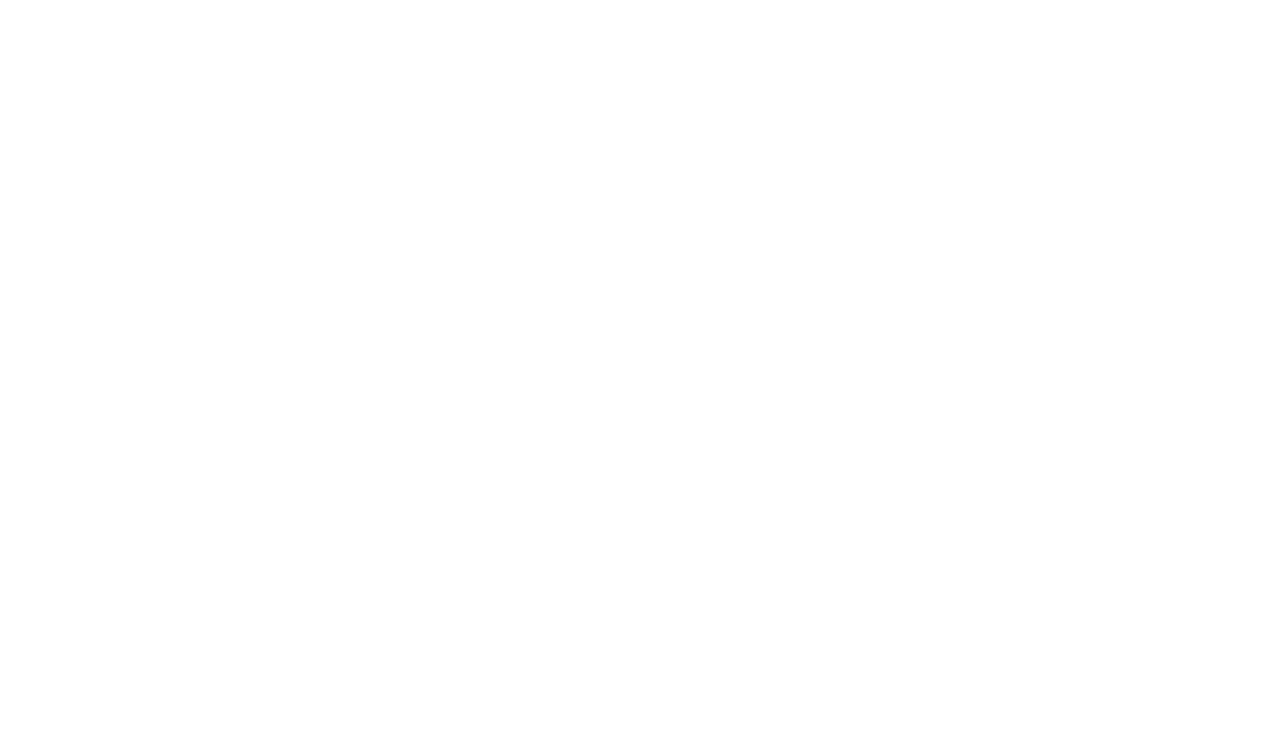
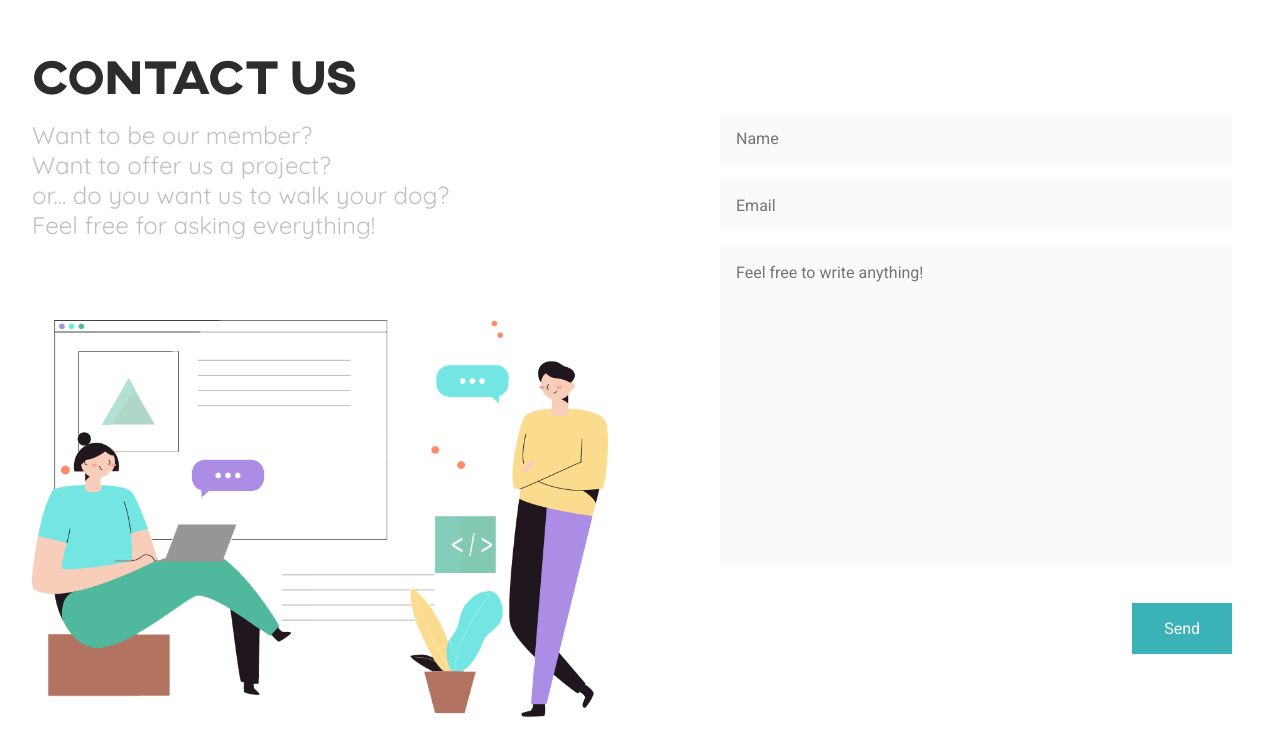
Before and after one commit to Lucky-pear/luckypear-landing, a React (Create React App) app: page / in a window 1280 px wide. Shown: the part 1299-2054 px from the top of the page. Before the commit the page ends 1281 px from the top, so only its background shows below. Built offline with nearby package versions, Linux system fonts and the light colour scheme.

Commit message:
feat: Add contact section

```diff
--- a/src/assets/images/index.ts
+++ b/src/assets/images/index.ts
@@ -1,4 +1,5 @@
 const images = {
-  aboutBG: require("./main/about.png")
+  aboutBG: require("./main/about.png"),
+  contactBG: require("./main/contact.png"),
 }
 export default images;
--- /dev/null
+++ b/src/components/form/ContactForm.tsx
@@ -0,0 +1,41 @@
+
+import React from 'react';
+import styled from 'styled-components'
+import { FormInput } from './FormInput';
+import { emailRules } from '../../utils/rules';
+import { ColorButton } from '../buttons/ColorButton';
+
+export interface FormProps {
+  onSubmit?: () => void,
+}
+
+const Wrapper = styled.form`
+  padding: 1rem;
+  width: 100%;
+`;
+const ButtonWrapper = styled.div`
+  float: right;
+  margin-top: 1rem;
+`;
+
+export const ContactForm: React.FC<FormProps> = (props) => {
+  const {
+    onSubmit
+  } = props;
+
+  return (
+    <Wrapper
+      {...props}
+      onSubmit={onSubmit}
+    >
+      <FormInput placeholder="Name"/>
+      <FormInput placeholder="Email" rule={emailRules}/>
+      <FormInput placeholder="Feel free to write anything!" multiline/>
+      <ButtonWrapper>
+        <ColorButton>
+          Send
+        </ColorButton>
+      </ButtonWrapper>
+    </Wrapper>
+  )
+}
--- /dev/null
+++ b/src/components/form/FormInput.tsx
@@ -0,0 +1,73 @@
+
+import React, { useState, useEffect } from 'react';
+import styled from 'styled-components'
+import { Colors } from '../../styles/colors';
+import { RuleType } from '../../utils/rules';
+
+interface FormType extends React.HTMLAttributes<HTMLInputElement | HTMLTextAreaElement> {
+  multiline?: boolean,
+  rule?: (value: string) => RuleType
+}
+
+const Wrapper = styled.div`
+  position: relative;
+  margin-bottom: 1rem;
+`;
+const Input = styled.input`
+  width: 100%;
+  padding: 1rem;
+  background-color: ${Colors.lightGrey};
+`;
+const TextArea = styled.textarea`
+  width: 100%;
+  padding: 1rem;
+  height: 20rem;
+  background-color: ${Colors.lightGrey};
+`;
+const ErrorMessage = styled.div`
+  margin-top: 4px;
+  margin-left: 6px;
+  font-size: 12px;
+  color: ${Colors.alert};
+`;
+
+
+export const FormInput: React.FC<FormType> = (props) => {
+  const {
+    multiline,
+    rule,
+    onChange
+  } = props;
+
+  const [value, setValue] = useState("");
+  const [ruleResult, setRuleResult] = useState<RuleType>({ valid: true, message: '' })
+
+  useEffect(() => {
+    if (rule && value) {
+      setRuleResult(rule(value));
+    }
+  }, [rule, value]);
+
+  const _onChange = (e: React.FormEvent<HTMLInputElement | HTMLTextAreaElement>) => {
+    setValue(e.currentTarget.value);
+    if (onChange)
+      onChange(e);
+  };
+
+  return (
+    <Wrapper>
+      {multiline ?
+        <TextArea
+          {...props}
+          onChange={_onChange}
+        />
+        :
+        <Input
+          {...props}
+          onChange={_onChange}
+        />
+      }
+      {!ruleResult.valid && <ErrorMessage>{ruleResult.message}</ErrorMessage>}
+    </Wrapper>
+  )
+}
--- a/src/components/header/Header.tsx
+++ b/src/components/header/Header.tsx
@@ -1,6 +1,6 @@
 import React from 'react';
 import styled from 'styled-components';
-import { Colors } from '../../styles/colors';
+import { Colors, Shadows } from '../../styles/colors';
 import { FontFamily } from '../../styles/fonts';
 
 const HEADER_HEIGHT = 80;
@@ -11,7 +11,10 @@ const HeightManager = styled.div`
   height: ${HEADER_HEIGHT}px !important;
 `;
 const ContentWrapper = styled.header`
-  position: absolute;
+  position: fixed;
+  z-index: 100;
+  background-color: ${Colors.white};
+  /* box-shadow: ${Shadows.underShadow}; */
   height: ${HEADER_HEIGHT}px !important;
   left: 0px !important;
   width: 100% !important;
--- a/src/components/main/Main.tsx
+++ b/src/components/main/Main.tsx
@@ -2,6 +2,7 @@ import React from 'react';
 import About from '../sections/About';
 import styled from 'styled-components';
 import WorksContainer from '../sections/WorksContainer';
+import Contact from '../sections/Contact';
 
 const Wrapper = styled.main`
 `;
@@ -11,6 +12,7 @@ const Main: React.FC = () => {
     <Wrapper>
       <About />
       <WorksContainer />
+      <Contact />
     </Wrapper>
   );
 }
--- a/src/components/sections/About.tsx
+++ b/src/components/sections/About.tsx
@@ -8,7 +8,6 @@ import { ColorButton } from '../buttons/ColorButton';
 const Wrapper = styled.div`
   display: flex;
   align-items: center;
-  position: relative;
   padding: 4rem 2rem;
 `;
 const InfoWrapper = styled.div`
--- /dev/null
+++ b/src/components/sections/Contact.tsx
@@ -0,0 +1,61 @@
+import React from 'react';
+import styled from 'styled-components';
+import { FontFamily } from '../../styles/fonts';
+import { Colors } from '../../styles/colors';
+import images from '../../assets/images';
+import { ContactForm } from '../form/ContactForm';
+
+const Wrapper = styled.div`
+  display: flex;
+  padding: 4rem 2rem;
+`;
+const Title = styled.div`
+  font-family: ${FontFamily.Axis};
+  font-size: 48px;
+  color: ${Colors.darkGrey};
+  margin-bottom: 1rem;
+`;
+const Subtitle = styled.div`
+  font-family: ${FontFamily.Quicksand};
+  font-size: 24px;
+  margin-bottom: 5rem;
+  color: ${Colors.grey};
+`;
+const FormWrapper = styled.div`
+  flex: 1;
+  margin-left: 4rem;
+  display: flex;
+  align-items: center;
+`;
+const LeftWrapper = styled.div`
+  max-width: 50%;
+  flex-grow: 1;
+`;
+const Background = styled.img`
+  width: 100%;
+  padding-right: 2rem;
+`;
+
+const Contact: React.FC = () => {
+  return (
+    <Wrapper>
+      <LeftWrapper>
+        <Title>
+            Contact us
+          </Title>
+          <Subtitle>
+            Want to be our member?<br />
+            Want to offer us a project?<br />
+            or... do you want us to walk your dog?<br />
+            Feel free for asking everything!
+          </Subtitle>
+        <Background src={images.contactBG} />
+      </LeftWrapper>
+      <FormWrapper>
+        <ContactForm />
+      </FormWrapper>
+    </Wrapper>
+  );
+}
+
+export default Contact;
--- a/src/styles/colors.ts
+++ b/src/styles/colors.ts
@@ -6,6 +6,8 @@ export enum Colors {
   grey = "#C0C0C0",
   lightGrey = "#fafafa",
 
+  alert = '#e02020',
+
   white = '#ffffff',
   transparent = 'transparent',
 }
--- a/src/styles/globalStyles.ts
+++ b/src/styles/globalStyles.ts
@@ -18,4 +18,17 @@ export default createGlobalStyle`
     margin: 0;
     overflow-x: hidden;
   }
+
+  textarea, input {
+    border: none;
+    outline: none;
+    resize: none;
+  }
+  input:-webkit-autofill,
+  input:-webkit-autofill:hover,
+  input:-webkit-autofill:focus,
+  input:-webkit-autofill:active  {
+    /* box-shadow: 0 0 0 30px white inset; */
+    transition: background-color 5000s ease-in-out 0s;
+  }
 `
--- /dev/null
+++ b/src/utils/rules.ts
@@ -0,0 +1,13 @@
+export type RuleType = {
+  valid: boolean;
+  message: string;
+}
+
+export const validChecker = (rules: RuleType[]) => {
+  return rules.filter(each => !each.valid).length === 0;
+}
+
+export const emailRules = (value: string):RuleType => {
+  const regex = /^(([^<>()[\]\\.,;:\s@"]+(\.[^<>()[\]\\.,;:\s@"]+)*)|(".+"))@((\[[0-9]{1,3}\.[0-9]{1,3}\.[0-9]{1,3}\.[0-9]{1,3}\])|(([a-zA-Z\-0-9]+\.)+[a-zA-Z]{2,}))$/;
+  return { valid: regex.test(value), message: 'Invalid Email address' }
+}
```
Also changed, not shown: src/assets/images/main/contact.png (added).
